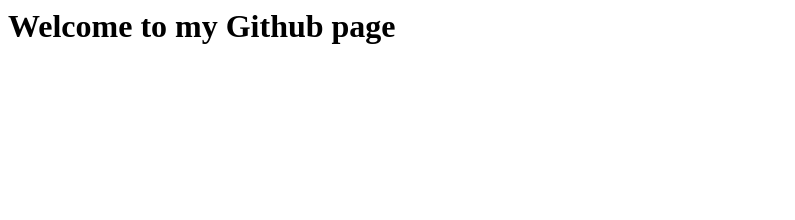
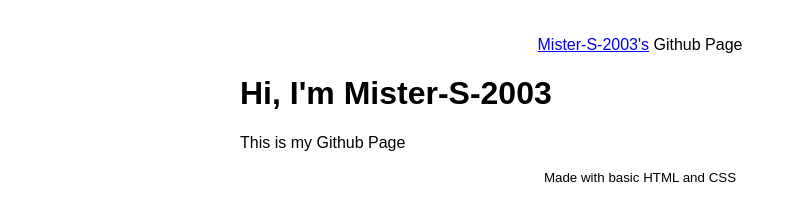
Before and after one commit to Mister-S-2003/Mister-S-2003.github.io, a plain HTML site: page index.html in a window 1280 px wide. Shown: the whole page, without its empty margins (0-795 px from the left). Drawn offline with Linux system fonts and the light colour scheme.

Commit message:
changed the page up a bit

```diff
--- a/index.html
+++ b/index.html
@@ -1,12 +1,49 @@
+<!DOCTYPE html>
 <html lang="en">
     <head>
         <meta charset="UTF-8">
         <meta name="viewport" content="width=device-width, initial-scale=1.0">
         <title>Mister-S-2003 Github Page</title>
+        <style>
+            body {
+                font-family: Arial, sans-serif;
+                margin: 0;
+                padding: 0;
+            }
+
+            #container {
+                max-width: 800px;
+                margin: 0 auto;
+                padding: 20px;
+            }
+
+            header {
+                text-align: center;
+                min-height: 5%;
+            }
+
+            main {
+                min-height: 90%;
+            }
+
+            footer {
+                text-align: center;
+                min-height: 5%;
+            }
+        </style>
     </head>
     <body>
         <div id="container">
-            <h1>Welcome to my Github page</h1>
+            <header>
+                <p><a href="https://Github.com/Mister-S-2003/" target="_blank">Mister-S-2003's</a> <span>Github Page</span></p>
+            </header>
+            <main>
+                <h1>Hi, I'm Mister-S-2003</h1>
+                <p>This is my Github Page</p>
+            </main>
+            <footer>
+                <small>Made with basic HTML and CSS</small>
+            </footer>
         </div>
     </body>
 </html>
```
